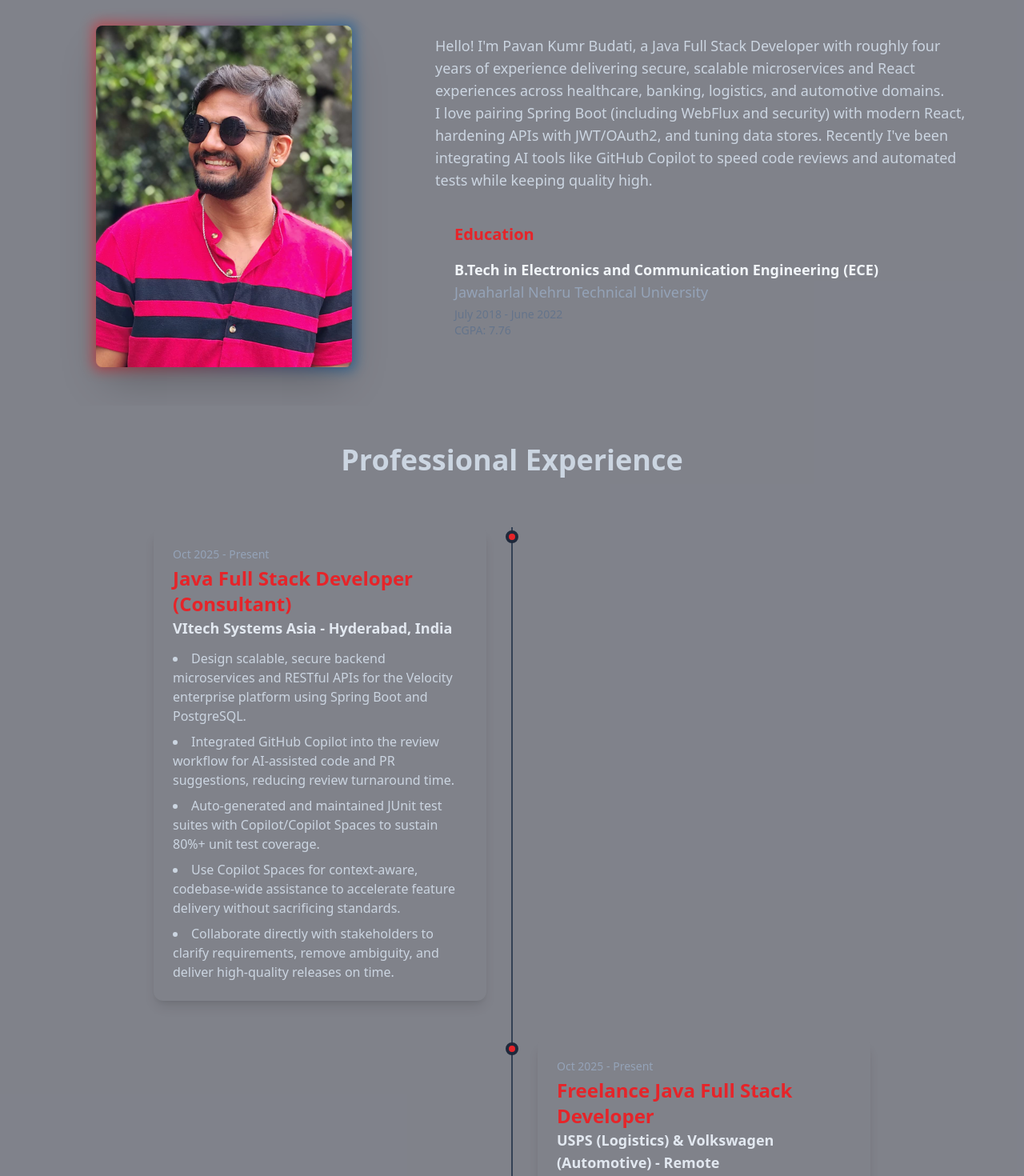
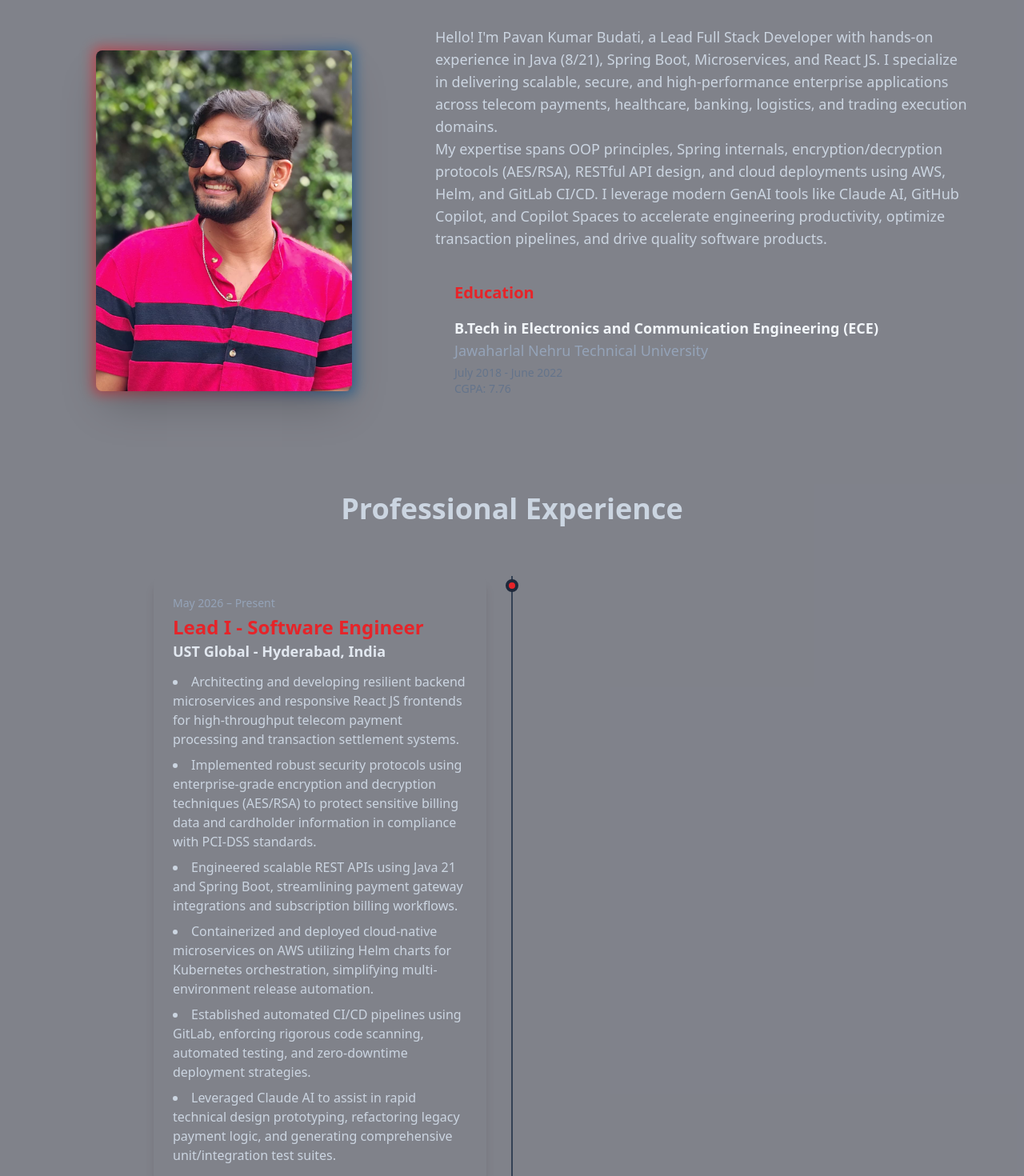
Before and after one commit to pawanbudati/pawanbudati.github.io, a React (Vite) app: page / in a window 1280 px wide. Shown: the part 920-2390 px from the top of the page at 80% size. Built offline with nearby package versions, Linux system fonts and the light colour scheme.

Commit message:
Update portfolio with latest experiences, key projects, hyperlink URLs, and skills

```diff
--- a/components/About.tsx
+++ b/components/About.tsx
@@ -35,10 +35,10 @@ const About: React.FC = () => {
             transition={{ duration: 0.6, delay: 0.2 }}
           >
             <p>
-              Hello! I'm {personalInfo.name}, a Java Full Stack Developer with roughly four years of experience delivering secure, scalable microservices and React experiences across healthcare, banking, logistics, and automotive domains.
+              Hello! I'm {personalInfo.name}, a Lead Full Stack Developer with hands-on experience in Java (8/21), Spring Boot, Microservices, and React JS. I specialize in delivering scalable, secure, and high-performance enterprise applications across telecom payments, healthcare, banking, logistics, and trading execution domains.
             </p>
             <p>
-              I love pairing Spring Boot (including WebFlux and security) with modern React, hardening APIs with JWT/OAuth2, and tuning data stores. Recently I've been integrating AI tools like GitHub Copilot to speed code reviews and automated tests while keeping quality high.
+              My expertise spans OOP principles, Spring internals, encryption/decryption protocols (AES/RSA), RESTful API design, and cloud deployments using AWS, Helm, and GitLab CI/CD. I leverage modern GenAI tools like Claude AI, GitHub Copilot, and Copilot Spaces to accelerate engineering productivity, optimize transaction pipelines, and drive quality software products.
             </p>
           </motion.div>
           <motion.div
--- a/constants.ts
+++ b/constants.ts
@@ -19,10 +19,10 @@ import {
 } from './components/Icons.tsx';
 
 export const personalInfo = {
-  name: "Pavan Kumr Budati",
-  title: "Java Full Stack Developer",
+  name: "Pavan Kumar Budati",
+  title: "Lead Full Stack Developer",
   email: "pawan1122143@gmail.com",
-  phone: "+91-91548 99219",
+  phone: "+91-9154899219",
   resume: "Pavan_Kumr_Budati_Resume.pdf",
   socials: {
     github: "https://github.com/pawanbudati",
@@ -39,54 +39,54 @@ export const personalInfo = {
 
 export const experienceData: ExperienceItem[] = [
   {
-    role: "Java Full Stack Developer (Consultant)",
-    company: "VItech Systems Asia",
-    period: "Oct 2025 - Present",
+    role: "Lead I - Software Engineer",
+    company: "UST Global",
+    period: "May 2026 – Present",
     location: "Hyderabad, India",
     points: [
-      "Design scalable, secure backend microservices and RESTful APIs for the Velocity enterprise platform using Spring Boot and PostgreSQL.",
-      "Integrated GitHub Copilot into the review workflow for AI-assisted code and PR suggestions, reducing review turnaround time.",
-      "Auto-generated and maintained JUnit test suites with Copilot/Copilot Spaces to sustain 80%+ unit test coverage.",
-      "Use Copilot Spaces for context-aware, codebase-wide assistance to accelerate feature delivery without sacrificing standards.",
-      "Collaborate directly with stakeholders to clarify requirements, remove ambiguity, and deliver high-quality releases on time.",
+      "Architecting and developing resilient backend microservices and responsive React JS frontends for high-throughput telecom payment processing and transaction settlement systems.",
+      "Implemented robust security protocols using enterprise-grade encryption and decryption techniques (AES/RSA) to protect sensitive billing data and cardholder information in compliance with PCI-DSS standards.",
+      "Engineered scalable REST APIs using Java 21 and Spring Boot, streamlining payment gateway integrations and subscription billing workflows.",
+      "Containerized and deployed cloud-native microservices on AWS utilizing Helm charts for Kubernetes orchestration, simplifying multi-environment release automation.",
+      "Established automated CI/CD pipelines using GitLab, enforcing rigorous code scanning, automated testing, and zero-downtime deployment strategies.",
+      "Leveraged Claude AI to assist in rapid technical design prototyping, refactoring legacy payment logic, and generating comprehensive unit/integration test suites.",
     ],
   },
   {
-    role: "Freelance Java Full Stack Developer",
-    company: "USPS (Logistics) & Volkswagen (Automotive)",
-    period: "Oct 2025 - Present",
-    location: "Remote",
+    role: "Java Full Stack Developer (Consultant)",
+    company: "Vitech Systems Asia",
+    period: "Oct 2025 – Apr 2026",
+    location: "Hyderabad, India",
     points: [
-      "Delivered Spring Boot microservices and REST APIs for a USPS logistics platform with JWT-secured inter-service communication.",
-      "Built CMS-focused microservices for Volkswagen with RBAC, JPA/Hibernate data access, and optimized transaction management.",
-      "Maintained reliable async communication patterns across distributed services using Kafka/JMS and API gateway patterns.",
+      "Designed scalable backend microservices and RESTful APIs for Vitech's core enterprise product Velocity, applying advanced system design, OOP principles, and Spring Boot with PostgreSQL.",
+      "Leveraged GitHub Copilot and Copilot Spaces to auto-generate JUnit test cases, sustaining 80%+ unit test coverage across backend services.",
+      "Built dynamic, reusable React JS components using Hooks and custom logic modules to accelerate UI development.",
+      "Deployed and managed microservices on AWS EC2, configuring security groups, IAM roles, and Auto Scaling policies.",
+      "Utilized AWS Lambda, API Gateway, S3, and RDS (PostgreSQL) for event-driven serverless workflows and secure document storage.",
     ],
   },
   {
     role: "Senior Java Full Stack Developer",
-    company: "Endava Solutions (formerly GalaxE Solutions)",
-    period: "Jul 2022 - Oct 2025",
+    company: "Endava Solutions (Formerly GalaxE Solutions)",
+    period: "Jul 2022 – Oct 2025",
     location: "Bangalore, India",
     points: [
-      "Led end-to-end development on GxCapture using Java 21, Spring Boot/Security, Hibernate/JPA, and React JS.",
-      "Implemented reactive pipelines with Spring WebFlux and R2DBC to handle high-volume loads, cutting page load time by 50%.",
-      "Designed JWT-based authentication/authorization with RBAC and custom claims across healthcare and banking REST APIs.",
-      "Built React scheduling modules (React-Big-Calendar, Moment.js) that reduced manual scheduling effort by 40%.",
-      "Applied Java 21 Virtual Threads to double throughput on critical backend workflows and improve scalability.",
-      "Created a containerized mainframe test automation framework (Java, Docker, Socket/x3270) with real-time previews and compliance recording.",
-      "Contributed SOAP/REST integrations and Kafka-based async communication patterns for a low-code test platform.",
+      "Led end-to-end full-stack development on GxCapture, delivering modules using Java 21, Spring Boot, Spring Security, GraphQL, and React JS.",
+      "Implemented Reactive Programming (Spring Webflux, R2DBC) to handle concurrent data loads, achieving a 50% reduction in page load time.",
+      "Integrated Virtual Threads (Java 21), delivering a 2x throughput improvement across critical backend workflows.",
+      "Designed JWT-based authentication and authorization flows with Spring Security and RBAC for healthcare and banking APIs.",
+      "Built a containerized mainframe test automation framework (Java, Docker, Socket Programming, X3270 emulator), enabling execution preview across 100% of test cases (GxQuality).",
+      "Contributed to a low-code testing platform supporting Web, REST, ETL, and Mainframe using SOAP/REST APIs and Kafka.",
     ],
   },
   {
     role: "Developer Trainee",
-    company: "EXNER Technologies",
-    period: "Apr 2021 - Jun 2022",
-    location: "Bangalore, India",
+    company: "Exner Technologies",
+    period: "Mar 2021 – Jun 2022",
+    location: "Hyderabad, India",
     points: [
-      "Contributed to feature development and bug fixes on existing enterprise products using Java and the Spring Framework, gaining hands-on experience in server-side application development.",
-      "Developed and optimized SQL queries for data retrieval, manipulation, and reporting; worked with relational databases to support backend business logic and application data layers.",
-      "Collaborated closely with senior developers to understand product architecture, implement assigned modules, and adhere to established coding standards and best practices.",
-      "Gained foundational expertise in OOP principles, Spring MVC, and JDBC, building a strong base for enterprise Java development that supported rapid growth into full-stack engineering roles."
+      "Contributed to enterprise product development using Java, Spring Framework, SQL, and JDBC.",
+      "Optimized database queries and worked with relational schemas to support backend application logic.",
     ],
   },
 ];
@@ -99,158 +99,223 @@ export const educationData = {
 };
 
 export const projectsData: Project[] = [
-  //CarbonScope - Emissions Analytics Dashboard
-  /*
+  // Neo-Copier
   {
-    title: "CarbonScope - Emissions Analytics Dashboard",
+    title: "Neo-Copier — Multi-Account Algorithmic Trade Copier & Execution Engine",
     description:
-      "An end-to-end emissions analytics platform with Chart.js visualizations, Gemini-powered data analysis and web insights, deployed on Google Cloud Run for scalability.",
+      "Architected a full-stack trade replication engine enabling sub-second order distribution from Master accounts to multiple Child accounts across Kotak Neo, Upstox, and MT5 broker APIs. Engineered asynchronous multi-account dispatching using Java 21 Virtual Threads / CompletableFuture and Python FastAPI AsyncIO, supporting dynamic lot scaling (fixed lot, ratio-based, and capital-weighted sizing). Designed an automated OCO bracket engine with real-time WebSockets and cross-platform React 19 / React Native (Expo) frontends.",
+    tech: [
+      "Java 21",
+      "Virtual Threads",
+      "FastAPI",
+      "React 19",
+      "TypeScript",
+      "React Native (Expo)",
+      "Tailwind CSS",
+      "WebSockets",
+      "Lightweight Charts",
+    ],
+    imageUrl: "./images/jwt-spring-security.png",
+    demoUrl: "https://pawanbudati.github.io/neo-copier",
+    githubUrls: {
+      frontend: "https://github.com/pawanbudati/neo-copier",
+      backend: "https://github.com/pawanbudati/neo-copier-backend-java",
+    },
+    preview: true,
+  },
+  // Low Latency Forex Order Scheduler
+  {
+    title: "Low Latency Forex Order Scheduler",
+    description:
+      "Engineered a high-precision algorithmic order scheduler using React (TypeScript), Node.js, Python (FastAPI), and MetaTrader 5 (MT5) for sub-millisecond execution accuracy during high-volatility news events. Architected a 2-stage scheduling engine combining coarse sleep timers with CPU Spin-Lock (process.hrtime.bigint()), eliminating event-loop jitter (5–15ms). Designed direct IPC with active MT5 desktop instances for local zero-credential order execution.",
+    tech: [
+      "React",
+      "TypeScript",
+      "Node.js",
+      "Python (FastAPI)",
+      "MetaTrader 5 (MT5)",
+      "IPC",
+      "CPU Spin-Lock",
+    ],
+    imageUrl: "./images/rbc-demo.gif",
+    demoUrl: "https://pawanbudati.github.io/order-schedular-xm",
+    githubUrls: {
+      frontend: "https://github.com/pawanbudati/order-schedular-xm",
+      backend: "https://github.com/pawanbudati/order-schedular-xm-backend",
+    },
+    preview: true,
+  },
+  // Telecom Payments Encryption & Gateway Integration
+  {
+    title: "Telecom Payments Encryption & Gateway Integration (UST)",
+    description:
+      "Designed and integrated end-to-end payload encryption/decryption mechanisms (AES-256, RSA) for telecom billing services compliant with PCI-DSS standards. Containerized microservices and automated deployment pipelines with GitLab CI/CD and Helm on AWS Kubernetes clusters.",
+    tech: [
+      "Java 21",
+      "Spring Boot",
+      "AES-256",
+      "RSA",
+      "AWS",
+      "Helm",
+      "Kubernetes",
+      "GitLab CI/CD",
+    ],
+    imageUrl: "./images/jwt-spring-security.png",
+  },
+  // Reactive Microservices for High-Volume Data Optimization (GxCapture)
+  {
+    title: "Reactive Microservices for High-Volume Data Optimization (GxCapture)",
+    description:
+      "Designed reactive Spring Boot microservices using WebFlux and R2DBC with async inter-service communication via Kafka, achieving a 50% page load reduction and significantly improved backend scalability.",
+    tech: [
+      "Java 21",
+      "Spring Boot",
+      "Spring WebFlux",
+      "R2DBC",
+      "PostgreSQL",
+      "Kafka",
+      "Docker",
+      "React",
+    ],
+    imageUrl: "./images/spring_webflux_reactive_pipeline.svg",
+  },
+  // Spring Security + JWT API Platform with RBAC
+  {
+    title: "Spring Security + JWT API Platform with RBAC",
+    description:
+      "Built a reusable authentication and authorization framework with JWT, OAuth2/OIDC, and role-based access controls used across healthcare (GxCapture), logistics (USPS), and automotive (Volkswagen) client platforms.",
     tech: [
       "Java",
       "Spring Boot",
-      "Angular",
-      "Chart.js",
-      "Google Cloud Run",
-      "Gemini API",
+      "Spring Security",
+      "JWT",
+      "OAuth2/OIDC",
+      "RBAC",
+      "REST APIs",
+    ],
+    imageUrl: "./images/jwt-spring-security.png",
+  },
+  // MainframeDriver - Selenium-Architecture Automation Library
+  {
+    title: "MainframeDriver — Selenium-Architecture Automation Library for Mainframe",
+    description:
+      "Reverse-engineered Selenium WebDriver architecture to create MainframeDriver — a full Java automation library (Driver interface, Command Executor, RemoteWebDriver model) targeting IBM Mainframe terminals via x3270 emulator over Socket/Telnet protocol. Integrated Java 21 Virtual Threads for lightweight, high-concurrency session handling.",
+    tech: [
+      "Java 21",
+      "Virtual Threads",
+      "Socket Programming",
+      "x3270 Emulator",
       "Docker",
+      "Selenium Architecture",
     ],
-    imageUrl: "./images/carbon-scope.png",
-    demoUrl: "https://thughari.github.io/carbon-scope/",
-    githubUrls: {
-      frontend: "https://github.com/thughari/carbon-scope",
-      backend: "https://github.com/thughari/carbonscope",
-    },
+    imageUrl: "./images/mainframe.png",
+    githubUrl: "https://github.com/pawanbudati/mainframe-automate",
   },
-  */
-  //RandomChat - Peer To Peer Video Chat
+  // RandomChat - Peer To Peer Video Chat
   {
     title: "RandomChat - Peer To Peer Video Chat",
     description:
       "A peer-to-peer video chat application built from the ground up, leveraging modern Java features. It uses WebRTC for direct browser-to-browser video streaming and Java 21's Virtual Threads for a highly scalable signaling server.",
-    tech: ["Java 21", "Spring Boot", "WebRTC", "WebSockets", "Virtual Threads", "JavaScript"],
+    tech: [
+      "Java 21",
+      "Spring Boot",
+      "WebRTC",
+      "WebSockets",
+      "Virtual Threads",
+      "JavaScript",
+    ],
     imageUrl: "./images/randomchat.png",
     demoUrl: "https://randomchat-hfta.onrender.com/",
     githubUrl: "https://github.com/pawanbudati/RandomChat",
-    preview: true
-  },
-  /*
-  //CollabEditor - Online Editor like Google Docs
-  {
-    title: "CollabEditor - Online Editor like Google Docs",
-    description:
-      "An online collaborative text editor that allows multiple users to edit a document simultaneously. Built with a Spring Boot backend using WebSockets for instant synchronization of changes across all clients.",
-    tech: ["Java", "Spring Boot", "WebSockets", "Maven", "TypeScript", "Angular"],
-    imageUrl: "./images/collabeditor.png",
-    demoUrl: "https://pawanbudati.github.io/Collaborative-Editor-UI/editor/hari",
-    githubUrl: "https://github.com/thughari/CollabEditor",
-    githubUrls: {
-      frontend: "https://github.com/thughari/Collaborative-Editor-UI",
-      backend: "https://github.com/thughari/CollabEditor",
-    },
-  },
-  */
-  //National Scholarship Portal
-  {
-    title: "National Scholarship Portal",
-    description:
-      "A comprehensive scholarship management system with multi-role access for students, institutes, and administrators. The backend is containerized with Docker for easy deployment and scalability.",
-    tech: ["Java", "Spring Boot", "Angular", "MongoDB", "Docker", "REST APIs"],
-    imageUrl: "./images/nsp.png",
-    /*
-    demoUrl: "https://pawanbudati.github.io/NationalScholarshipPortal-FrontEnd/#/",
-    githubUrl: "https://github.com/thughari/NationalScholarshipPortal-FrontEnd",
-    githubUrls: {
-      frontend: "https://github.com/thughari/NationalScholarshipPortal-FrontEnd",
-      backend: "https://github.com/thughari/National_Scholarship_Portal_Backend",
-    },
-    */
-  },
-  //Music Player Web App
-  {
-    title: "Music Player Web App",
-    description:
-      "A sleek and responsive music player web application that allows users to play, pause, and skip tracks. Built with HTML, CSS, and JavaScript.",
-    tech: ["HTML", "CSS", "JavaScript"],
-    imageUrl: "./images/image.png",
-    /**
-     *     demoUrl: "https://pawanbudati.github.io/music-player/",
-        githubUrl: "https://github.com/thughari/music-player",
-    */
-  },
-  //Reactive Microservices for High-Volume Data Optimization (GxCapture)
-  {
-    title: "Reactive Microservices for High-Volume Data Optimization (GxCapture)",
-    description:
-      "Designed reactive Spring Boot microservices using WebFlux and R2DBC with async messaging to handle high-volume loads, delivering a 50% reduction in page load times and improved backend scalability.",
-    tech: ["Java 21", "Spring Boot", "Spring WebFlux", "R2DBC", "PostgreSQL", "Kafka", "Docker", "React"],
-    imageUrl: "./images/spring_webflux_reactive_pipeline.svg",
-  },
-  //Spring Security + JWT API Platform with RBAC
-  {
-    title: "Spring Security + JWT API Platform with RBAC",
-    description:
-      "Built a reusable authentication and authorization framework with JWT, OAuth2/OIDC, and role-based access controls used across healthcare, logistics, and automotive client platforms.",
-    tech: ["Java", "Spring Boot", "Spring Security", "JWT", "OAuth2/OIDC", "RBAC", "REST APIs"],
-    imageUrl: "./images/jwt-spring-security.png",
-  },
-  //MainframeDriver - Selenium-Style Automation for Mainframe
-  {
-    title: "MainframeDriver - Selenium-Style Automation for Mainframe",
-    description:
-      "Engineered a Selenium-inspired automation library for IBM mainframes using socket-based x3270 integration, virtual threads, and Dockerized execution with real-time screen capture and compliance recording.",
-    tech: ["Java", "Virtual Threads", "Socket Programming", "x3270", "Docker", "JUnit"],
-    imageUrl: "./images/mainframe.png",
-    githubUrl: "https://github.com/pawanbudati/mainframe-automate",
-  },
-  //Calendar & Wave Slotting Engine (GxCapture)
-  {
-    title: "Calendar & Wave Slotting Engine (GxCapture)",
-    description:
-      "Delivered an interactive scheduling engine with React Big Calendar and Spring Boot APIs for slot conflict detection, wave management, and capacity planning, reducing manual scheduling effort by 40%.",
-    tech: ["React", "React-Big-Calendar", "Moment.js", "Spring Boot", "REST APIs", "PostgreSQL"],
-    imageUrl: "./images/rbc-demo.gif",
+    preview: true,
   },
 ];
 
 export const skillsData: SkillCategory[] = [
   {
-    name: "Languages & Frontend",
-    skills: ["Java (8/21)", "JavaScript", "TypeScript", "Python", "HTML", "CSS", "React"],
+    name: "Languages & Fundamentals",
+    skills: ["Java (8/21)", "JavaScript", "TypeScript", "Python", "HTML5", "CSS3", "SQL"],
     icon: CodeIcon,
   },
   {
-    name: "Backend & Microservices",
+    name: "Frameworks & Backend",
     skills: [
       "Spring Boot",
       "Spring MVC",
       "Spring Security",
       "Spring Cloud",
       "Spring WebFlux",
-      "REST & SOAP APIs",
-      "Apache Kafka",
-      "JMS",
-      "API Gateway",
+      "Hibernate",
+      "JPA",
+      "JDBC",
+      "Node.js/Express",
+      "FastAPI",
     ],
     icon: ServerIcon,
   },
   {
-    name: "Databases & ORM",
-    skills: ["PostgreSQL", "MS SQL Server", "MongoDB", "Redis", "Hibernate", "JPA", "Query Optimization", "Transactions"],
-    icon: DatabaseIcon,
+    name: "Frontend Engineering",
+    skills: [
+      "React JS",
+      "React Native (Expo)",
+      "Tailwind CSS",
+      "Vite",
+      "ES6+",
+      "Moment.js",
+      "Lightweight Charts",
+      "Component Design",
+    ],
+    icon: CodeIcon,
   },
   {
-    name: "Cloud & DevOps",
-    skills: ["AWS (EC2, S3, Lambda, DynamoDB, ELB)", "Docker", "Jenkins", "GitHub Actions", "Nginx", "Maven", "Gradle"],
+    name: "Security & Microservices",
+    skills: [
+      "AES-256",
+      "RSA Encryption",
+      "JWT",
+      "OAuth 2.0",
+      "OpenID Connect (OIDC)",
+      "RBAC",
+      "RESTful APIs",
+      "SOAP",
+      "Apache Kafka",
+      "WebSockets",
+      "IPC",
+      "API Gateway",
+    ],
+    icon: ToolIcon,
+  },
+  {
+    name: "Databases & Cloud DevOps",
+    skills: [
+      "PostgreSQL",
+      "MS SQL Server",
+      "MongoDB",
+      "Redis",
+      "SQLite",
+      "AWS (EC2, S3, Lambda, RDS, DynamoDB)",
+      "Helm",
+      "Kubernetes",
+      "GitLab CI/CD",
+      "Docker",
+      "Jenkins",
+    ],
     icon: CloudIcon,
   },
   {
-    name: "Security & Auth",
-    skills: ["JWT", "OAuth2/OIDC", "RBAC", "Spring Cloud Security", "OpenID Connect"],
-    icon: ToolIcon,
-  },
-  {
-    name: "Practices & AI Tools",
-    skills: ["OOP", "SOLID", "Design Patterns", "TDD/JUnit", "Agile/Scrum", "Code Reviews", "GitHub Copilot", "Copilot Spaces"],
+    name: "Practices & AI Engineering",
+    skills: [
+      "System Design (HLD/LLD)",
+      "Microservices",
+      "Event-Driven Architecture",
+      "OOP",
+      "SOLID Principles",
+      "TDD/JUnit",
+      "Agile/Scrum",
+      "Claude",
+      "GitHub Copilot",
+      "Copilot Spaces",
+    ],
     icon: AIIcon,
   },
 ];
@@ -286,6 +351,7 @@ Here is the information about ${personalInfo.name}:
 - ${experienceData[0].role} at ${experienceData[0].company} (${experienceData[0].period})
 - ${experienceData[1].role} at ${experienceData[1].company} (${experienceData[1].period})
 - ${experienceData[2].role} at ${experienceData[2].company} (${experienceData[2].period})
+- ${experienceData[3].role} at ${experienceData[3].company} (${experienceData[3].period})
 
 **Projects (selected):**
 * ${projectsData[0].title}: ${projectsData[0].description} Tech: ${projectsData[0].tech.join(', ')}.
@@ -293,10 +359,11 @@ Here is the information about ${personalInfo.name}:
 * ${projectsData[2].title}: ${projectsData[2].description} Tech: ${projectsData[2].tech.join(', ')}.
 * ${projectsData[3].title}: ${projectsData[3].description} Tech: ${projectsData[3].tech.join(', ')}.
 * ${projectsData[4].title}: ${projectsData[4].description} Tech: ${projectsData[4].tech.join(', ')}.
-
+* ${projectsData[5].title}: ${projectsData[5].description} Tech: ${projectsData[5].tech.join(', ')}.
+* ${projectsData[6].title}: ${projectsData[6].description} Tech: ${projectsData[6].tech.join(', ')}.
 
 **Skills:**
-${skillsData.map(category => `* **${category.name}:** ${category.skills.join(', ')}`).join('\\n')}
+${skillsData.map(category => `* **${category.name}:** ${category.skills.join(', ')}`).join('\n')}
 
 **Education:**
 - **Degree:** ${educationData.degree} from ${educationData.college} (${educationData.period}) CGPA: ${educationData.cgpa}
```
Also changed, not shown: components/Projects.tsx (+18 -14 lines), 1 other file (tests, documents, lock files or other folders).
